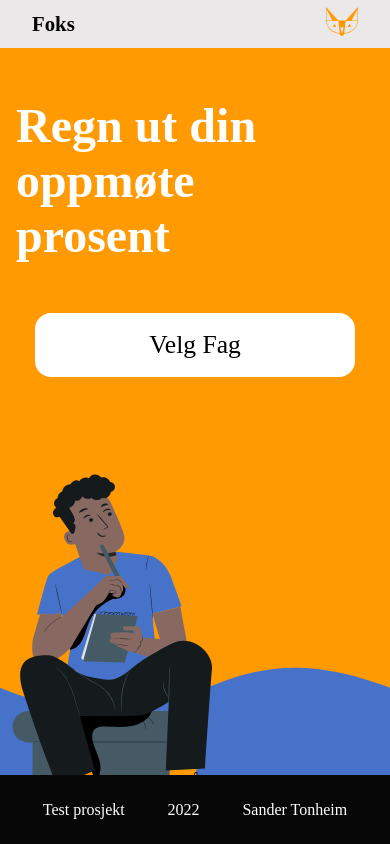
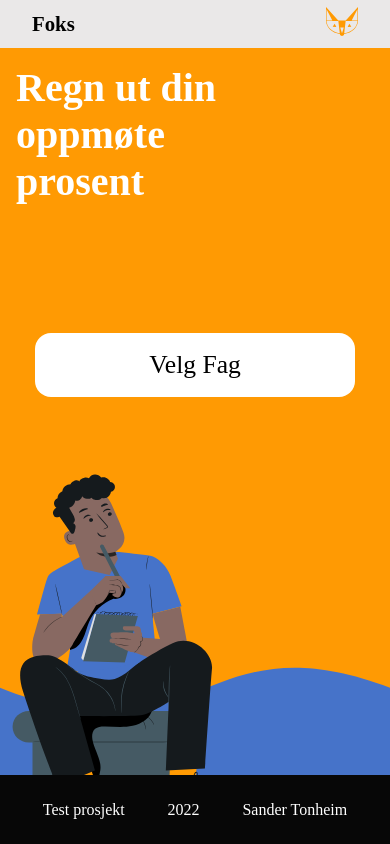
Before and after one commit to janwag/oppmote, a Next.js app: page / in a window 390 px wide. Built offline with nearby package versions, Linux system fonts and the light colour scheme.

Commit message:
mobile styling

```diff
--- a/styles/Home.module.css
+++ b/styles/Home.module.css
@@ -14,14 +14,13 @@
 	flex-direction: column;
 	align-items: center;
 	justify-content: space-evenly;
-	height: 50%;
-	max-height: 100%;
+	gap: 7rem;
 }
 
 .container h1 {
 	color: white;
 	padding: 1rem;
-	font-size: 3rem;
+	font-size: 2.5rem;
 	font-weight: 600;
 }
 
--- a/styles/VelgFag.module.css
+++ b/styles/VelgFag.module.css
@@ -7,12 +7,15 @@
 	background-size: cover;
 	background-repeat: no-repeat;
 	background-image: url('../assets/backgroundSite2.svg');
+	display: flex;
+	flex-direction: column;
+	gap: 2rem;
 }
 
 .container h1 {
 	color: white;
 	padding: 1rem;
-	font-size: 3rem;
+	font-size: 2.5rem;
 	font-weight: 600;
 }
 
@@ -21,8 +24,8 @@
 	flex-direction: column;
 	align-items: center;
 	gap: 2rem;
-
-	max-height: 35rem;
+	padding: 1rem 0;
+	max-height: 34rem;
 	max-width: 100%;
 	overflow: hidden;
 	overflow-y: scroll;
--- a/styles/result.module.css
+++ b/styles/result.module.css
@@ -1,35 +1,39 @@
 .container {
 	max-width: 100%;
 	height: 100%;
-
 	background-image: url(../assets/BG.svg);
 	background-position: center;
 	background-size: contain;
 	background-size: cover;
 	background-repeat: no-repeat;
-	display: flex;
-	flex-direction: column;
-	align-items: center;
-	gap: 4rem;
-	padding: 2rem 0;
 }
 
 .header {
 	color: white;
-	display: flex;
-	flex-direction: column;
-	gap: 1rem;
-	align-items: center;
+	padding: 1rem;
+	font-size: 2.5rem;
+	font-weight: 600;
 }
 
 .container a {
-	background-color: rgb(255, 255, 255);
-	height: 3rem;
-	width: 10rem;
+	background-color: aliceblue;
+	width: 20rem;
 	border-radius: 1rem;
 	display: flex;
 	align-items: center;
 	justify-content: center;
+	padding: 1rem 0;
 	text-decoration: none;
 	color: black;
+	border: none;
+	font-size: 1.3rem;
 }
+
+.content {
+	padding: 8rem 0;
+	display: flex;
+	flex-direction: column;
+	align-items: center;
+	max-height: 30rem;
+	gap: 4rem;
+}
--- a/styles/slug.module.css
+++ b/styles/slug.module.css
@@ -1,17 +1,22 @@
 .container {
 	display: flex;
 	flex-direction: column;
-	justify-content: space-evenly;
 
 	display: flex;
 	align-items: center;
 	gap: 2rem;
 	height: 100%;
 	background-image: url('../assets/BG site 3.svg');
-	background-position: center;
 	background-size: contain;
 	background-size: cover;
 	background-repeat: no-repeat;
+}
+
+.container h1 {
+	color: white;
+	padding: 1rem;
+	font-size: 2.5rem;
+	font-weight: 600;
 }
 
 .fields {
@@ -42,3 +47,24 @@
 	border: none;
 	max-width: 3rem;
 }
+
+.inputWrapper {
+	display: flex;
+	flex-direction: column;
+	gap: 3rem;
+	padding: 1rem 0;
+}
+
+.button {
+	background-color: aliceblue;
+	width: 20rem;
+	border-radius: 1rem;
+	display: flex;
+	align-items: center;
+	justify-content: center;
+	padding: 1rem 0;
+	text-decoration: none;
+	color: black;
+	border: none;
+	font-size: 1.3rem;
+}
```
